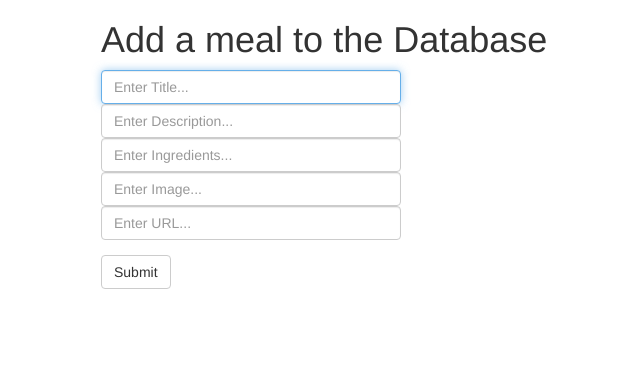
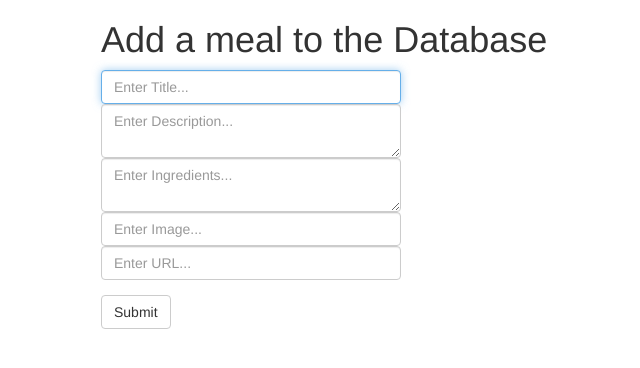
Before and after one commit to ammonshepherd/meal-api, a Flask app: page /add-meal/ in a window 1280 px wide. Shown: the top 368 px of the page, without its empty margins (54-694 px from the left). Run offline with Flask 2, Linux system fonts and the light colour scheme; some libraries are stand-ins or nearby versions.

Commit message:
Change to use textarea

```diff
--- a/templates/add-meal.html
+++ b/templates/add-meal.html
@@ -15,8 +15,12 @@
       <form role="form" method='POST' action='/add-meal/'>
         <div class="form-group">
           <input type="text" name="title" class="form-control" id="title-box" placeholder="Enter Title..." style="max-width: 300px;" autofocus required>
-          <input type="text" name="description" class="form-control" id="description-box" placeholder="Enter Description..." style="max-width: 300px;" autofocus>
-          <input type="text" name="ingredients" class="form-control" id="ingredients-box" placeholder="Enter Ingredients..." style="max-width: 300px;" autofocus>
+          <textarea name="description" class="form-control"
+            id="description-box" placeholder="Enter Description..."
+            style="max-width: 300px;" autofocus></textarea>
+          <textarea name="ingredients" class="form-control"
+            id="ingredients-box" placeholder="Enter Ingredients..."
+            style="max-width: 300px;" autofocus></textarea>
           <input type="text" name="image" class="form-control" id="image-box" placeholder="Enter Image..." style="max-width: 300px;" autofocus>
           <input type="text" name="url" class="form-control" id="url-box" placeholder="Enter URL..." style="max-width: 300px;" autofocus>
         </div>
```
